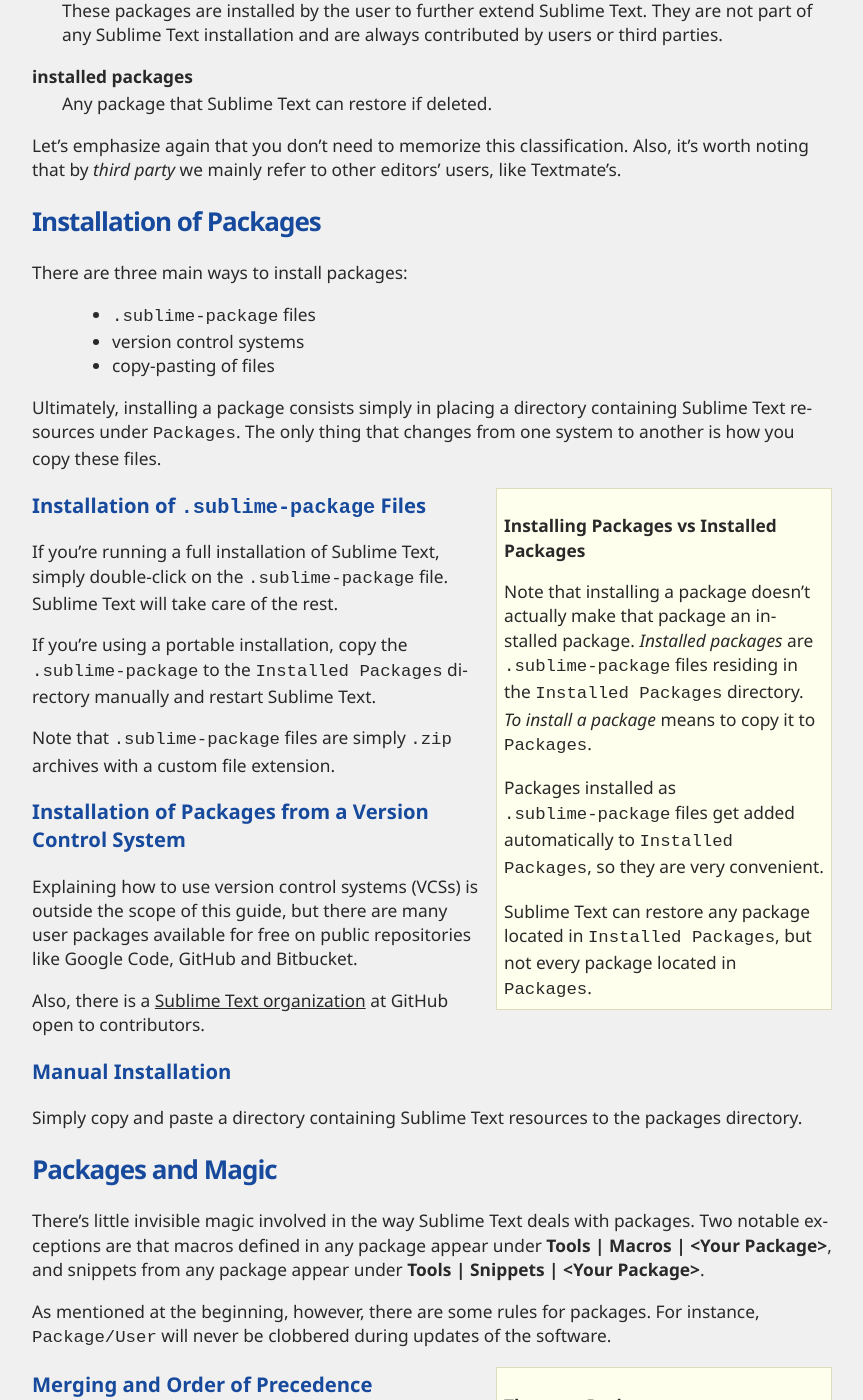
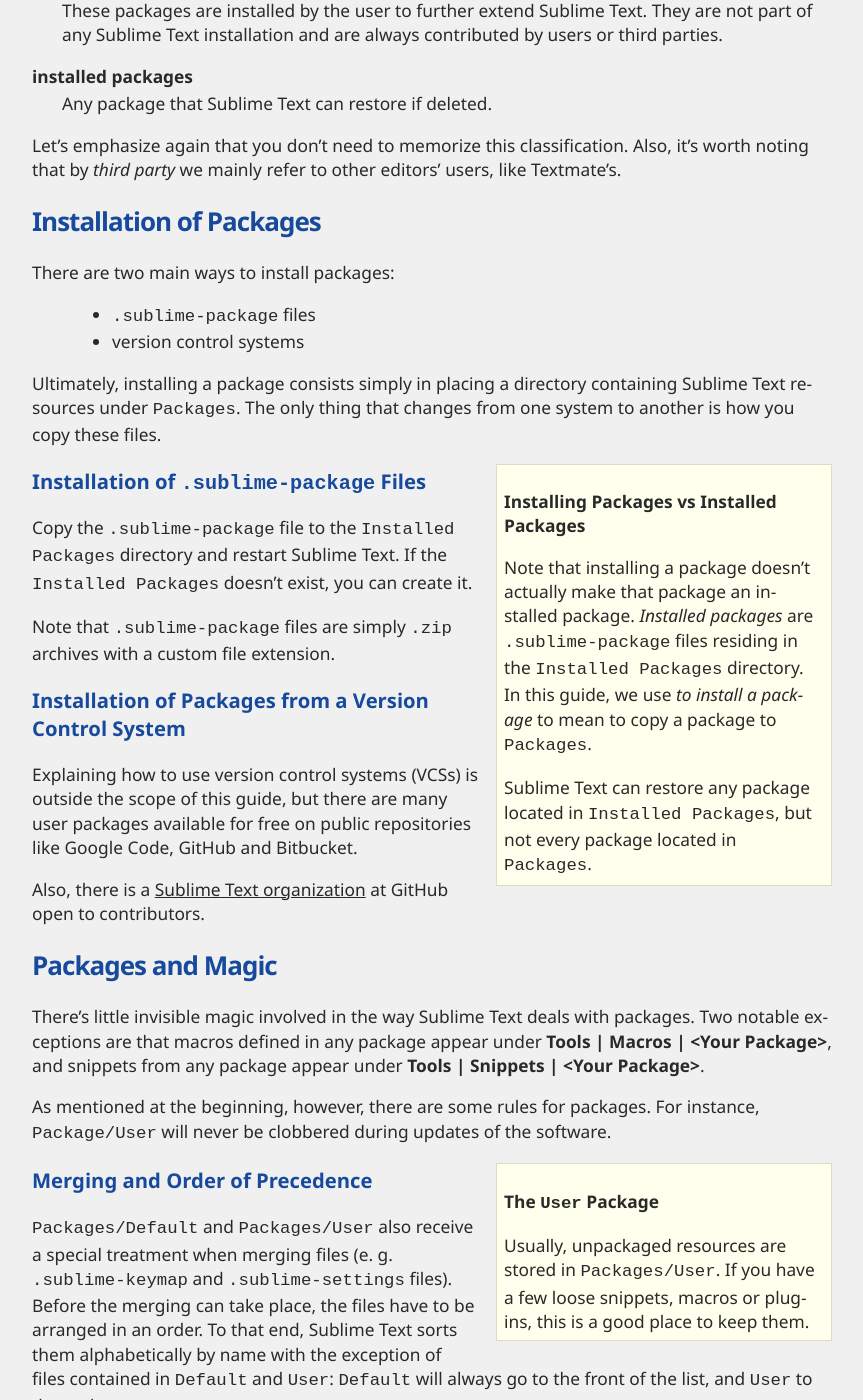
Before and after one commit to guillermooo/sublime-undocs, a Sphinx documentation site: the page built from source/extensibility/packages.rst, in a window 1280 px wide and 1400 px high, scrolled down 974 px. Shown: the whole window, without its empty margins (128-991 px from the left). Built offline with Sphinx 7.4.7, drawn with Linux system fonts in a browser that asks for light colours; pages that are not in the unit, such as notebooks, are missing from menus.

Commit message:
Corrected docs.
--HG--
branch : new-content

```diff
--- a/source/extensibility/extensibility.rst
+++ b/source/extensibility/extensibility.rst
@@ -10,6 +10,7 @@
     macros
     snippets
     completions
+    Command Palette <command_palette>
     syntaxdefs
     plugins
     packages
--- a/source/extensibility/packages.rst
+++ b/source/extensibility/packages.rst
@@ -55,11 +55,10 @@
 Installation of Packages
 ************************
 
-There are three main ways to install packages:
+There are two main ways to install packages:
 
 	- ``.sublime-package`` files
 	- version control systems
-	- copy-pasting of files
 
 Ultimately, installing a package consists simply in placing a directory
 containing Sublime Text resources under ``Packages``. The only thing that
@@ -69,11 +68,8 @@
 
    Note that installing a package doesn't actually make that package an
    installed package. *Installed packages* are ``.sublime-package`` files
-   residing in the ``Installed Packages`` directory. *To install a package*
-   means to copy it to ``Packages``.
-
-   Packages installed as ``.sublime-package`` files get added automatically
-   to ``Installed Packages``, so they are very convenient.
+   residing in the ``Installed Packages`` directory. In this guide, we use
+   *to install a package* to mean to copy a package to ``Packages``.
 
    Sublime Text can restore any package located in ``Installed Packages``, but
    not every package located in ``Packages``.
@@ -83,11 +79,9 @@
 Installation of ``.sublime-package`` Files
 ------------------------------------------
 
-If you're running a full installation of Sublime Text, simply double-click on
-the ``.sublime-package`` file. Sublime Text will take care of the rest.
-
-If you're using a portable installation, copy the ``.sublime-package`` to the
-``Installed Packages`` directory manually and restart Sublime Text.
+Copy the ``.sublime-package`` file to the ``Installed Packages`` directory
+and restart Sublime Text. If the ``Installed Packages`` doesn't exist, you can
+create it.
 
 Note that ``.sublime-package`` files are simply ``.zip`` archives with a custom
 file extension.
@@ -102,12 +96,6 @@
 Also, there is a `Sublime Text organization`_ at GitHub open to contributors.
 
 .. _Sublime Text organization: http://github.com/SublimeText
-
-Manual Installation
--------------------
-
-Simply copy and paste a directory containing Sublime Text resources to the
-packages directory.
 
 
 Packages and Magic
```
Also changed, not shown: source/reference/settings.rst (+0 -10 lines).
